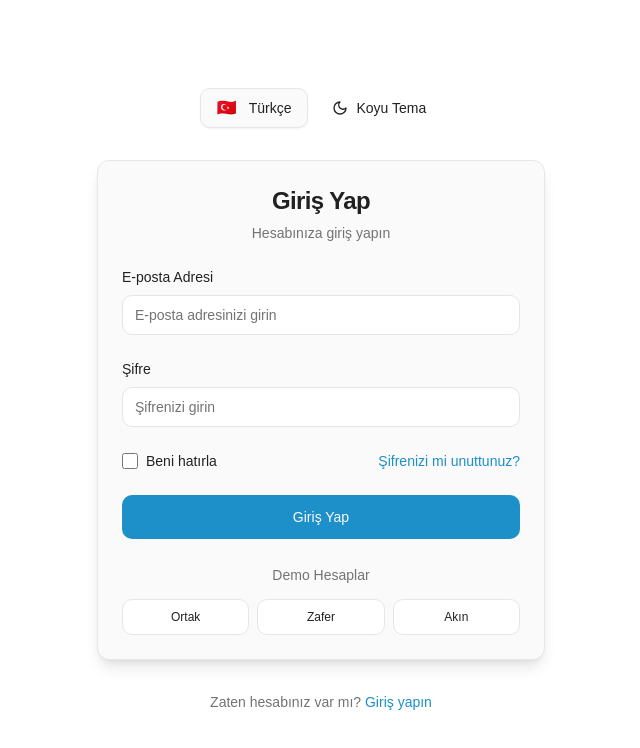
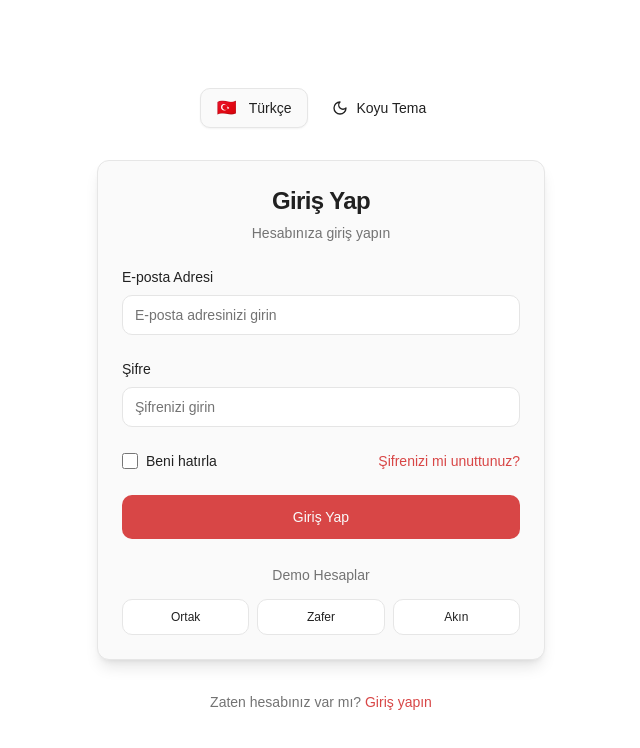
Before and after one commit to zzafergok/ats-cover-letter-generator, a Next.js app: page /login in a window 1280 px wide. Shown: the top 748 px of the page, without its empty margins (319-959 px from the left). Built offline with nearby package versions, Linux system fonts and the light colour scheme; no server answers; a web font is replaced by a local one.

Commit message:
feat: update theme colors to red palette and enhance UI components with new styles

```diff
--- a/src/app/globals.css
+++ b/src/app/globals.css
@@ -16,8 +16,8 @@
     --popover: 0 0% 98%;
     --popover-foreground: 0 0% 13%;
 
-    /* Ana deniz mavisi tema renkleri */
-    --primary: 200 75% 45%;
+    /* Ana kırmızı tema renkleri - #D84040 base */
+    --primary: 0 65% 56%;
     --primary-foreground: 0 0% 98%;
 
     /* İkincil renk paleti */
@@ -39,7 +39,7 @@
     /* Border ve input renkleri */
     --border: 0 0% 90%; /* HSL-200 benzeri */
     --input: 0 0% 90%;
-    --ring: 200 75% 45%;
+    --ring: 0 65% 56%;
 
     /* Border radius */
     --radius: 0.75rem;
@@ -60,8 +60,8 @@
     --popover: 0 0% 13%;
     --popover-foreground: 0 0% 98%;
 
-    /* Dark mode ana deniz mavisi tema renkleri */
-    --primary: 200 80% 58%;
+    /* Dark mode ana kırmızı tema renkleri */
+    --primary: 0 65% 60%;
     --primary-foreground: 0 0% 9%;
 
     /* Dark mode ikincil renk paleti */
@@ -83,7 +83,7 @@
     /* Dark mode border ve input renkleri */
     --border: 0 0% 17%; /* HSL-800 benzeri */
     --input: 0 0% 17%;
-    --ring: 200 80% 58%;
+    --ring: 0 65% 60%;
   }
 
   /* Tema geçişleri için özel CSS */
@@ -215,7 +215,7 @@
   }
 
   .card-interactive {
-    @apply card-base transition-all hover:shadow-md hover:border-primary/20;
+    @apply card-base transition-all hover:shadow-md hover:border-primary/20 hover:shadow-primary/5;
   }
 
   /* Button Improvements */
@@ -257,6 +257,15 @@
   /* Focus States */
   .focus-ring {
     @apply focus:outline-none focus:ring-2 focus:ring-primary focus:ring-offset-2 focus:ring-offset-background;
+  }
+
+  /* Subtle Primary Accents */
+  .accent-border {
+    @apply border-l-2 border-primary/20;
+  }
+
+  .accent-bg {
+    @apply bg-primary/5;
   }
 
   /* Glass Effect */
--- a/src/app/layout.tsx
+++ b/src/app/layout.tsx
@@ -10,7 +10,7 @@ import './globals.css'
 
 export const metadata: Metadata = {
   title: 'Talent Architect',
-  description: 'Modern task management platform',
+  description: 'Build Better Careers',
 }
 
 export default function RootLayout({ children }: { children: React.ReactNode }) {
@@ -18,7 +18,6 @@ export default function RootLayout({ children }: { children: React.ReactNode })
     <html lang='tr'>
       <body className=''>
         <ReactQueryProvider>
-          {/* Mevcut AuthProvider korunuyor */}
           <AuthProvider>
             <ThemeProvider>
               <I18nProvider>
--- a/src/components/core/button.tsx
+++ b/src/components/core/button.tsx
@@ -13,7 +13,7 @@ const buttonVariants = cva(
       variant: {
         default: 'bg-primary text-primary-foreground hover:bg-primary/90',
         destructive: 'bg-destructive text-destructive-foreground hover:bg-destructive/90',
-        outline: 'border border-input bg-background hover:bg-accent hover:text-accent-foreground',
+        outline: 'border border-input bg-background hover:bg-primary/5 hover:text-primary hover:border-primary/20',
         secondary: 'bg-secondary text-secondary-foreground hover:bg-secondary/80',
         ghost: 'hover:bg-accent hover:text-accent-foreground',
         link: 'text-primary underline-offset-4 hover:underline',
--- a/src/components/core/card.tsx
+++ b/src/components/core/card.tsx
@@ -5,7 +5,7 @@ import * as React from 'react'
 import { cn } from '@/lib/utils'
 
 const Card = React.forwardRef<HTMLDivElement, React.HTMLAttributes<HTMLDivElement>>(({ className, ...props }, ref) => (
-  <div ref={ref} className={cn('rounded-lg border bg-card text-card-foreground shadow-sm', className)} {...props} />
+  <div ref={ref} className={cn('rounded-lg border bg-card text-card-foreground shadow-sm hover:shadow-primary/5 hover:border-primary/10 transition-all duration-200', className)} {...props} />
 ))
 Card.displayName = 'Card'
 
--- a/src/components/layout/AuthNavbar.tsx
+++ b/src/components/layout/AuthNavbar.tsx
@@ -162,7 +162,7 @@ export function AuthHeader() {
             <div className='flex items-center space-x-8'>
               <Link href='/dashboard' className='flex items-center space-x-2'>
                 {/* <Logo size='sm' showText={false} className='hover:scale-105 transition-transform' /> */}
-                <span className='text-xl font-bold text-foreground hidden sm:block'>{t('common.appName')}</span>
+                <span className='text-xl font-bold bg-gradient-to-r from-primary to-primary/70 bg-clip-text text-transparent hidden sm:block'>{t('common.appName')}</span>
               </Link>
 
               <nav className='hidden lg:flex items-center space-x-1'>
--- a/src/components/ui/brand/logo.tsx
+++ b/src/components/ui/brand/logo.tsx
@@ -31,7 +31,7 @@ export function Logo({ size = 'md', className, showText = true }: LogoProps) {
           quality={95}
         />
       </div>
-      {showText && <span className='text-xl font-bold text-foreground'>Talent Architect</span>}
+      {showText && <span className='text-xl font-bold bg-gradient-to-r from-primary to-primary/70 bg-clip-text text-transparent'>Talent Architect</span>}
     </div>
   )
 }
--- a/src/components/ui/profile/ProfileCompletionBar.tsx
+++ b/src/components/ui/profile/ProfileCompletionBar.tsx
@@ -85,9 +85,9 @@ export function ProfileCompletionBar({ profile }: ProfileCompletionBarProps) {
 
   const getProgressColor = () => {
     if (completionPercentage >= 90) return 'bg-green-500'
-    if (completionPercentage >= 70) return 'bg-blue-500'
-    if (completionPercentage >= 50) return 'bg-yellow-500'
-    return 'bg-red-500'
+    if (completionPercentage >= 70) return 'bg-primary'
+    if (completionPercentage >= 50) return 'bg-primary/70'
+    return 'bg-primary/50'
   }
 
   const getMissingItems = () => {
--- a/tailwind.config.mjs
+++ b/tailwind.config.mjs
@@ -1,5 +1,5 @@
 /** @type {import('tailwindcss').Config} */
-module.exports = {
+export default {
   darkMode: ['class'],
   content: ['./pages/**/*.{ts,tsx}', './components/**/*.{ts,tsx}', './app/**/*.{ts,tsx}', './src/**/*.{ts,tsx}'],
   theme: {
@@ -21,17 +21,17 @@ module.exports = {
         primary: {
           DEFAULT: 'hsl(var(--primary))',
           foreground: 'hsl(var(--primary-foreground))',
-          50: 'hsl(210, 100%, 97%)',
-          100: 'hsl(210, 100%, 93%)',
-          200: 'hsl(210, 100%, 87%)',
-          300: 'hsl(210, 100%, 78%)',
-          400: 'hsl(210, 100%, 66%)',
-          500: 'hsl(210, 100%, 56%)',
-          600: 'hsl(210, 100%, 47%)',
-          700: 'hsl(210, 100%, 39%)',
-          800: 'hsl(210, 100%, 31%)',
-          900: 'hsl(210, 100%, 24%)',
-          950: 'hsl(210, 100%, 15%)',
+          50: 'hsl(0, 65%, 97%)',
+          100: 'hsl(0, 65%, 93%)',
+          200: 'hsl(0, 65%, 87%)',
+          300: 'hsl(0, 65%, 78%)',
+          400: 'hsl(0, 65%, 66%)',
+          500: 'hsl(0, 65%, 56%)',
+          600: 'hsl(0, 65%, 47%)',
+          700: 'hsl(0, 65%, 39%)',
+          800: 'hsl(0, 65%, 31%)',
+          900: 'hsl(0, 65%, 24%)',
+          950: 'hsl(0, 65%, 15%)',
         },
         secondary: {
           DEFAULT: 'hsl(var(--secondary))',
@@ -146,11 +146,11 @@ module.exports = {
         'pulse-subtle': 'pulse-subtle 2s cubic-bezier(0.4, 0, 0.6, 1) infinite',
       },
       boxShadow: {
-        ocean: '0 4px 6px -1px rgba(0, 119, 182, 0.1), 0 2px 4px -1px rgba(0, 119, 182, 0.06)',
-        'ocean-lg': '0 10px 15px -3px rgba(0, 119, 182, 0.1), 0 4px 6px -2px rgba(0, 119, 182, 0.05)',
-        'ocean-xl': '0 20px 25px -5px rgba(0, 119, 182, 0.1), 0 10px 10px -5px rgba(0, 119, 182, 0.04)',
-        glow: '0 0 20px rgba(0, 119, 182, 0.3)',
-        'glow-lg': '0 0 40px rgba(0, 119, 182, 0.2)',
+        primary: '0 4px 6px -1px rgba(216, 64, 64, 0.1), 0 2px 4px -1px rgba(216, 64, 64, 0.06)',
+        'primary-lg': '0 10px 15px -3px rgba(216, 64, 64, 0.1), 0 4px 6px -2px rgba(216, 64, 64, 0.05)',
+        'primary-xl': '0 20px 25px -5px rgba(216, 64, 64, 0.1), 0 10px 10px -5px rgba(216, 64, 64, 0.04)',
+        glow: '0 0 20px rgba(216, 64, 64, 0.3)',
+        'glow-lg': '0 0 40px rgba(216, 64, 64, 0.2)',
       },
       backdropBlur: {
         xs: '2px',
```
